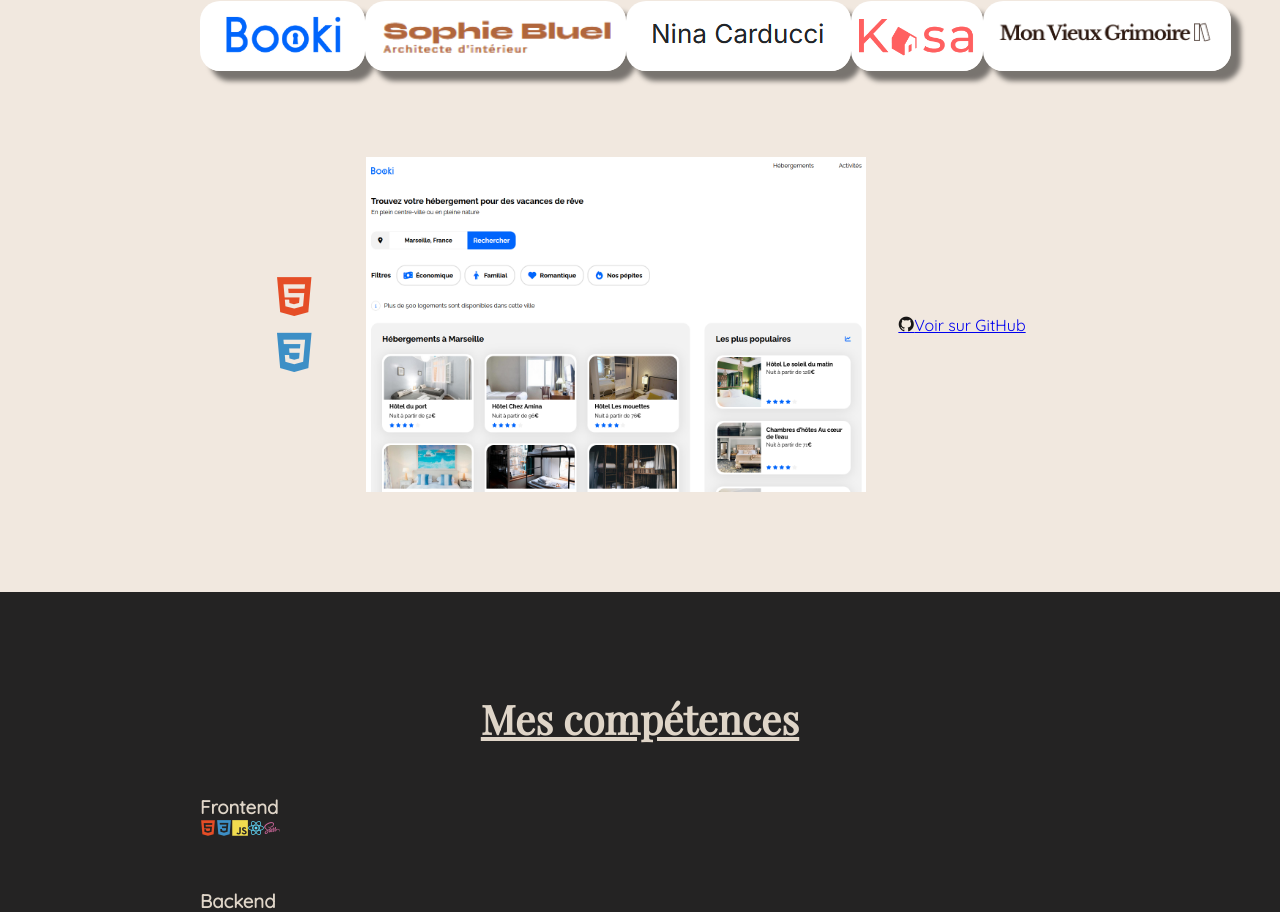
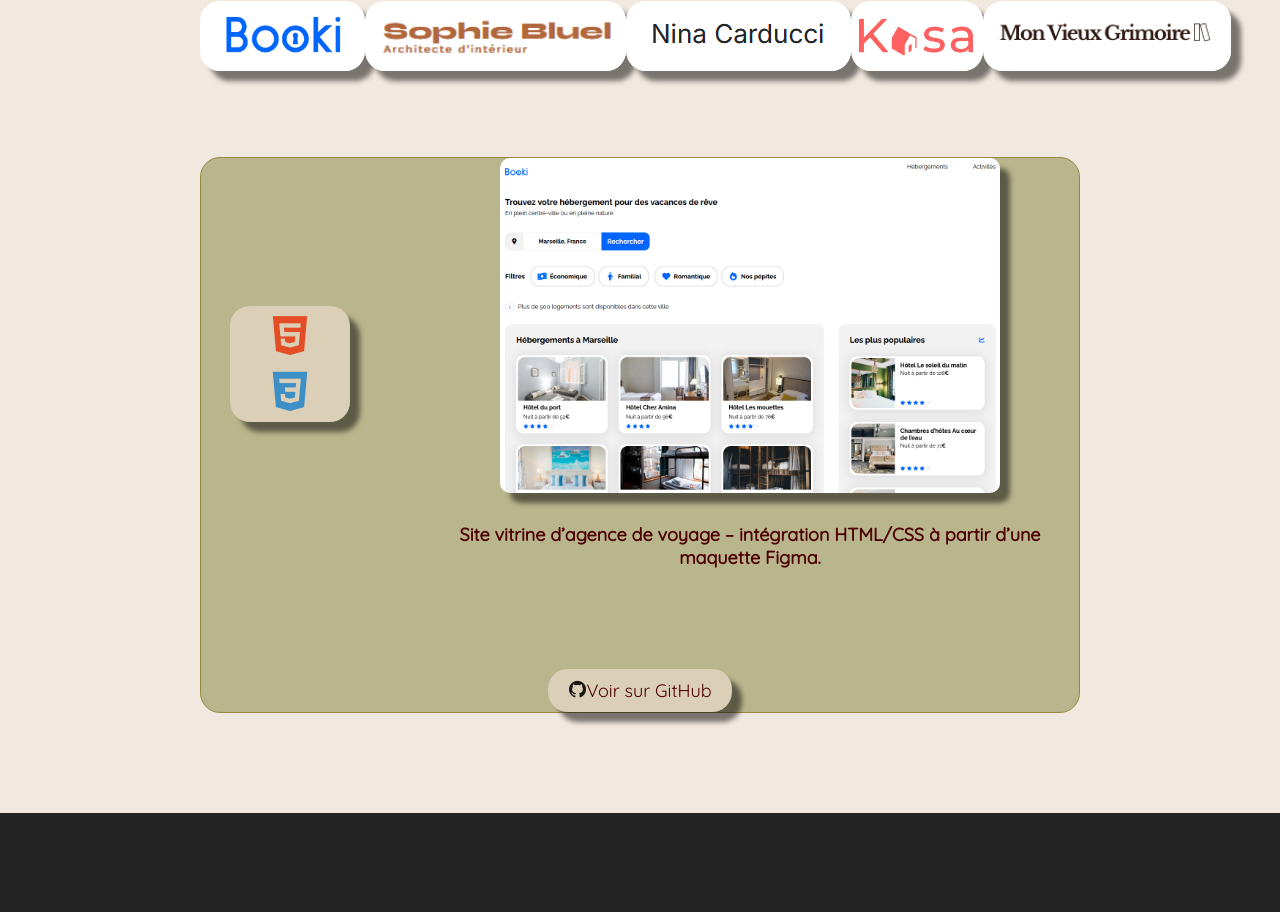
Before and after one commit to alicia-juillet/alicia-juillet.github.io, a React (Vite) app: page / in a window 1280 px wide. Shown: the part 2327-3239 px from the top of the page. Built offline with nearby package versions, Linux system fonts and the light colour scheme.

Commit message:
css-project-ok

```diff
--- a/src/components/Projects/Projects.jsx
+++ b/src/components/Projects/Projects.jsx
@@ -21,6 +21,7 @@ const projects = [
     logo: bookiLogo,
     preview: bookiPreview,
     github: "https://github.com/alicia-juillet/Booki-starter-pack.git",
+    description: "Site vitrine d’agence de voyage – intégration HTML/CSS à partir d’une maquette Figma.",
     technos: ["devicon-html5-plain", "devicon-css3-plain"]
   },
   {
@@ -29,6 +30,7 @@ const projects = [
     logo: sophieBluelLogo,
     preview: sophieBluelPreview,
     github: "https://github.com/alicia-juillet/Portfolio-architecte-sophie-bluel.git",
+    description: "Application de galerie photo – développement front-end en JavaScript avec gestion d’API.",
     technos:["devicon-javascript-plain"],
   },
   {
@@ -37,6 +39,7 @@ const projects = [
     logo: ninaCarducciLogo,
     preview: ninaCarducciPreview,
     github: "https://github.com/alicia-juillet/Nina-Carducci-Dev.git",
+    description:"Optimisation SEO et amélioration de l’accessibilité d’un site existant",
     technosImage: [accessibilityIcon, seoIcon]
   },
   {
@@ -45,6 +48,7 @@ const projects = [
     logo: kasaLogo,
     preview: kasaPreview,
     github: "https://github.com/alicia-juillet/location-immobiliere-kasa.git",
+    description:"Application de location immobilière – développement d’une SPA avec React.",
     technos: ["devicon-react-plain", "devicon-sass-plain"]
   },
   {
@@ -53,12 +57,22 @@ const projects = [
     logo: monVieuxGrimoireLogo,
     preview: monVieuxGrimoirePreview,
     github: "https://github.com/alicia-juillet/backend.git",
+    description:"API REST pour la gestion de livres – back-end en Node.js avec MongoDB.",
     technos: ["devicon-nodejs-plain", "devicon-express-original", "devicon-mongodb-plain"]
   },
 ];
 
 function ProjectsSection() {
   const [activeProject, setActiveProject] = useState(projects[0]);
+  const [animatePreview, setAnimatePreview] = useState(false);
+
+  const handleProjectClick = (project) => {
+    setAnimatePreview(false)
+    setTimeout(() => {
+      setActiveProject(project)
+      setAnimatePreview(true)
+    }, 50)
+  }
 
   return (
     <section id="projects">
@@ -68,7 +82,7 @@ function ProjectsSection() {
           <div
             key={project.id}
             className={`project-card ${activeProject.id === project.id ? "active" : ""}`}
-            onClick={() => setActiveProject(project)}
+            onClick={() => handleProjectClick(project)}
           >
             <img src={project.logo} alt={`Logo ${project.name}`} />
           </div>
@@ -76,7 +90,7 @@ function ProjectsSection() {
       </div>
       <div className="project-and-technos">
 
-        <div className="project-technos">
+        <div className={`project-technos ${animatePreview ? "fade" : ""}`}>
           {activeProject.technos &&
             activeProject.technos.map((iconClass, index) => (
               <i key={index} className={`${iconClass} colored`}></i>
@@ -92,19 +106,24 @@ function ProjectsSection() {
               />
           ))}
         </div>
+        <div className="project-center">
+          <div className={`project-preview ${animatePreview ? "fade" : ""}`}>
+            <img src={activeProject.preview} alt={`Aperçu de ${activeProject.name}`} />
+          </div>
 
-        <div className="project-preview">
-          <img src={activeProject.preview} alt={`Aperçu de ${activeProject.name}`} />
+
+          <p className="project-description">{activeProject.description}</p>
         </div>
-
-          <div className="project-link">
+        <div className={`project-link ${animatePreview ? "fade" : ""}`}>
             <a href={activeProject.github} target="_blank" rel="noopener noreferrer">
               <i className="devicon-github-original colored"></i>
               Voir sur GitHub
             </a>
-  </div>
+          </div>
 
       </div>
+
+
 
 
     </section>
--- a/src/components/Projects/Projects.scss
+++ b/src/components/Projects/Projects.scss
@@ -27,23 +27,22 @@
                 &:hover {
                 transform: scale(1.2);
             }
-
         }
-    }
-
-
-
-    .project-preview img{
-        width: 720px;
     }
 
     .project-and-technos{
         display: flex;
         justify-content: center;
         align-items: center;
-        gap: 32px;
+        gap: 100px;
         margin-top: 32px;
         flex-wrap: wrap;
+        min-height: 500px;
+        background-color: #B9B68D;
+        border: 1px solid #958A41;
+        border-radius: 20px;
+
+
 
 
         .project-technos {
@@ -53,7 +52,10 @@
             justify-content: center;
             gap: 16px;
             min-width: 80px;
-
+            box-shadow: 10px 10px 5px rgba(0, 0, 0, 0.5);
+             padding: 10px 20px;
+            background-color: #DBCFB8;
+            border-radius: 20px;
 
             i {
                font-size: 40px;
@@ -63,15 +65,91 @@
                 }
             }
         }
+
+        .project-center{
+            display: flex;
+            flex-direction: column;
+            align-items: center;
+            gap: 30px;
         }
 
+        .project-technos.fade {
+            animation: fadeIn 0.5s ease-in-out;
+        }
+
+        .project-preview{
+        display: flex;
+        justify-content: center;
+        align-items: center;
+
+        }
 
         .project-preview img{
             display: block;
             width: 100%;
             height: auto;
             max-width: 500px;
+            box-shadow: 10px 10px 5px rgba(0, 0, 0, 0.5);
+            border-radius: 10px;
+        }
+
+        .project-preview.fade {
+            animation: fadeIn 0.5s ease-in-out;
+        }
+
+        @keyframes fadeIn {
+            from {
+                opacity: 0;
+                transform: scale(0.98);
+        }
+        to {
+            opacity: 1;
+            transform: scale(1);
+        }
+        }
+
+        .project-link{
+            font-size: 18px;
+            box-shadow: 10px 10px 5px rgba(0, 0, 0, 0.5);
+            transition: transform 0.3s;
+                &:hover {
+                transform: scale(1.2);
+                }
+            padding: 10px 20px;
+            background-color: #DBCFB8;
+            border-radius: 20px;
+        }
+
+        .project-link a{
+            text-decoration: none;
+            color:#4D0000 ;
+
+
+            &:visited {
+                color: #4D0000;
+            }
+
+            &:hover {
+                text-decoration: underline;
+                color: #4D0000;
+            }
+        }
+
+        .project-link.fade {
+            animation: fadeIn 0.5s ease-in-out;
+        }
+
+        .project-description {
+            max-width: 600px;
+            font-size: 18px;
+            color: #4D0000;
+            text-align: center;
+            font-weight: bold;
 
         }
+    }
+
+
+
 
 }
```
Lines whose indentation alone changed are shown as unchanged.
